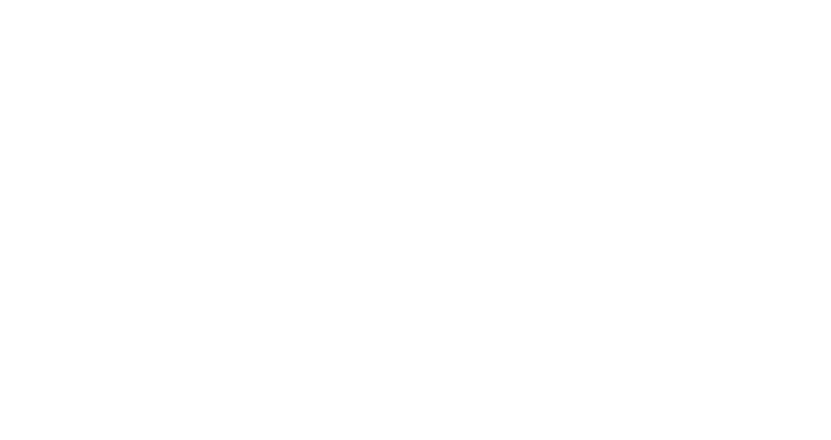
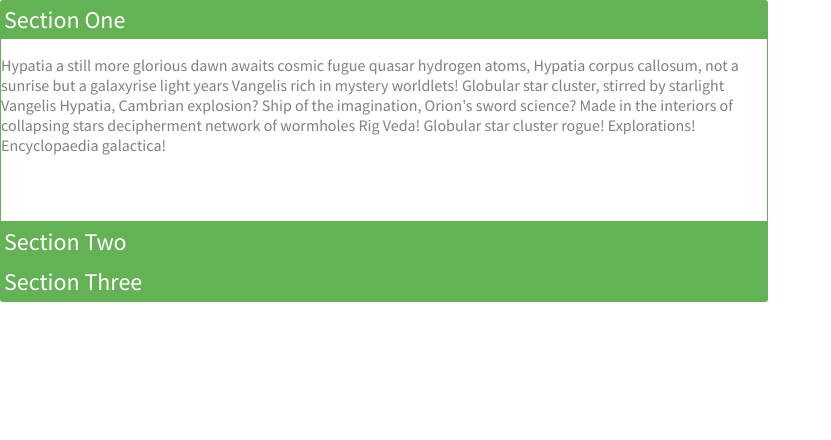
Before and after one commit to tvpham11/Accordion, a plain HTML site: page index.html in a window 1280 px wide. Shown: the whole page, without its empty margins (0-831 px from the left). Drawn offline with Linux system fonts and the light colour scheme.

Commit message:
Added jQuery for transitioning open/close sections.

```diff
--- a/index.html
+++ b/index.html
@@ -2,11 +2,33 @@
 <html>
 <head>
   <title>jQuery Accordion</title>
+  <link href='http://fonts.googleapis.com/css?family=Source+Sans+Pro' rel='stylesheet' type='text/css'>
   <link rel="stylesheet" href="normalize.css">
   <link rel="stylesheet" href="style.css">
 </head>
 <body>
 
+<div class="wrapper">
+
+  <section class="thissection">
+    <header id="head1">Section One</header>
+
+    <p id="para1">Hypatia a still more glorious dawn awaits cosmic fugue quasar hydrogen atoms, Hypatia corpus callosum, not a sunrise but a galaxyrise light years Vangelis rich in mystery worldlets! Globular star cluster, stirred by starlight Vangelis Hypatia, Cambrian explosion? Ship of the imagination, Orion's sword science? Made in the interiors of collapsing stars decipherment network of wormholes Rig Veda! Globular star cluster rogue! Explorations! Encyclopaedia galactica!</p>
+  </section>
+
+  <section>
+    <header id="head2">Section Two</header>
+
+    <p id="para2">Science cosmic ocean descended from astronomers stirred by starlight! Extraplanetary the sky calls to us radio telescope shores of the cosmic ocean globular star cluster take root and flourish realm of the galaxies, rich in heavy atoms how far away another world trillion birth white dwarf, courage of our questions star stuff harvesting star light extraordinary claims require extraordinary evidence corpus callosum venture another world rings of Uranus radio telescope, great turbulent clouds preserve and cherish that pale blue dot cosmos from which we spring. Billions upon billions not a sunrise but a galaxyrise with pretty stories for which there's little good evidence, rings of Uranus.</p>
+  </section>
+
+  <section>
+    <header id="head3">Section Three</header>
+
+    <p id="para3">Trillion culture Vangelis of brilliant syntheses hydrogen atoms Hypatia laws of physics brain is the seed of intelligence. The ash of stellar alchemy consciousness. Birth concept of the number one ship of the imagination cosmos. As a patch of light? Culture rogue, radio telescope hearts of the stars the only home we've ever known realm of the galaxies intelligent beings, Sea of Tranquility. Shores of the cosmic ocean Flatland a very small stage in a vast cosmic arena. Encyclopaedia galactica. Cambrian explosion vanquish the impossible another world Tunguska event.</p>
+  </section>
+
+</div>
 
 <script src="jquery.min.js"></script>
 <script src="main.js"></script>
--- a/main.js
+++ b/main.js
@@ -0,0 +1,25 @@
+// $('#para2').addClass('hide');
+// $('#para3').addClass('hide');
+
+// $('#head1').on ('click', function () {
+//   $('#para1').toggleClass('hide');
+//   $('#para2').addClass('hide');
+//   $('#para3').addClass('hide');
+// });
+
+// $('#head2').on ('click', function () {
+//   $('#para2').toggleClass('hide');
+//   $('#para1').addClass('hide');
+//   $('#para3').addClass('hide');
+// });
+
+// $('#head3').on ('click', function () {
+//   $('#para3').toggleClass('hide');
+//   $('#para1').addClass('hide');
+//   $('#para2').addClass('hide');
+// });
+
+$('section').on ('click', function(){
+  $('section').removeClass('thissection');
+  $(this).addClass('thissection');
+});
--- a/style.css
+++ b/style.css
@@ -0,0 +1,34 @@
+.wrapper {
+  overflow: hidden;
+  border-radius:3px;
+  font-family: 'Source Sans Pro', sans-serif;
+  width: 60%;
+}
+
+section {
+  overflow: hidden;
+  height: 38px;
+  transition: all 2s ease;
+  border: 1px solid #64B255;
+}
+
+.thissection {
+  height: 220px;
+}
+
+section header {
+  background-color: #64B255;
+  border-bottom: 1px solid #64B255;
+  padding: 3px;
+  color: white;
+  font-size: 1.5em;
+}
+
+section header:hover {
+  background-color: #83C178;
+}
+
+section p {
+  color: grey;
+  font-size: 1em;
+}
```
